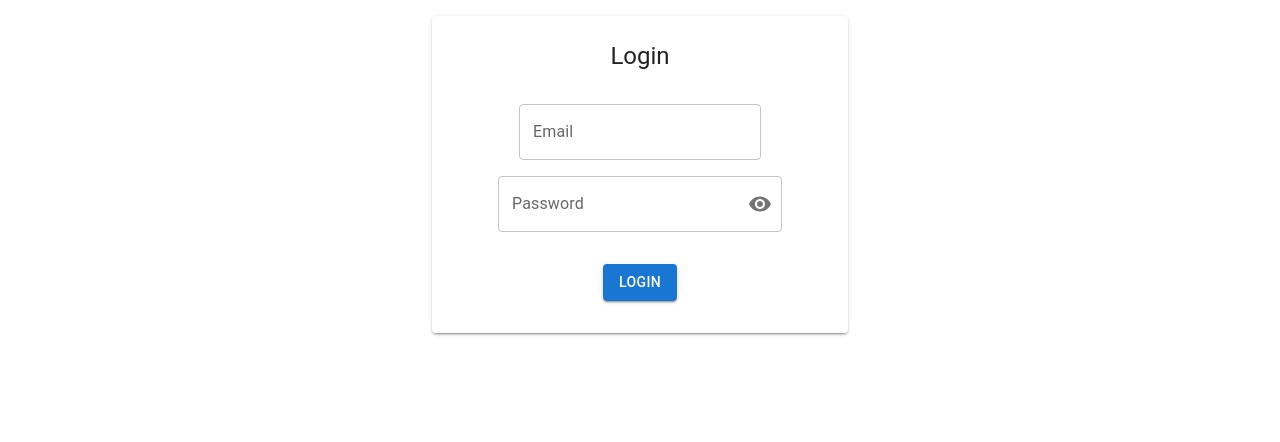
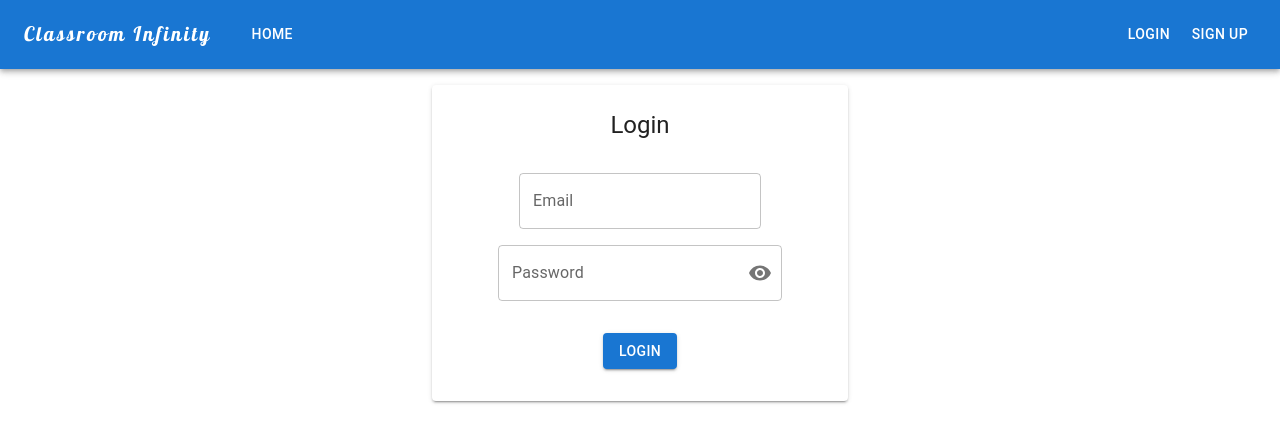
Before and after one commit to rawdaymohamed/Classroom-Infinity, a React (Create React App) app in the folder frontend/: page /login in a window 1280 px wide. Shown: the top 442 px of the page. Built offline with nearby package versions, Linux system fonts and the light colour scheme.

Commit message:
Feat: implemented NavBar component and added to all pages

```diff
--- a/frontend/public/index.html
+++ b/frontend/public/index.html
@@ -15,6 +15,12 @@
       user's mobile device or desktop. See https://developers.google.com/web/fundamentals/web-app-manifest/
     -->
     <link rel="manifest" href="%PUBLIC_URL%/manifest.json" />
+    <link rel="preconnect" href="https://fonts.googleapis.com" />
+    <link rel="preconnect" href="https://fonts.gstatic.com" crossorigin />
+    <link
+      href="https://fonts.googleapis.com/css2?family=Lobster&display=swap"
+      rel="stylesheet"
+    />
     <!--
       Notice the use of %PUBLIC_URL% in the tags above.
       It will be replaced with the URL of the `public` folder during the build.
--- a/frontend/src/App.js
+++ b/frontend/src/App.js
@@ -1,4 +1,5 @@
 import { Routes, Route } from 'react-router';
+import NavBar from './core/NavBar';
 import NotFound from './core/NotFound';
 import Login from './auth/Login';
 const Home = () => <>Home</>;
--- a/frontend/src/auth/Login.js
+++ b/frontend/src/auth/Login.js
@@ -17,7 +17,24 @@ import Typography from '@mui/material/Typography';
 import useInput from '../hooks/useInput';
 import { login } from './api-auth';
 import { authenticate } from './auth-helper';
-
+const ErrorMsg = ({ error }) => {
+  return (
+    <Typography
+      component='p'
+      color='error'
+      sx={{
+        display: 'flex',
+        alignItems: 'center',
+        justifyContent: 'center',
+      }}
+    >
+      <ErrorIcon color='error' sx={{ mr: '3px' }}>
+        error
+      </ErrorIcon>
+      {error}
+    </Typography>
+  );
+};
 const Login = () => {
   const [passwordProps, resetPassword] = useInput('');
   const [emailProps, resetEmail] = useInput('');
@@ -90,22 +107,7 @@ const Login = () => {
                 />
               </FormControl>
             </div>
-            {error && (
-              <Typography
-                component='p'
-                color='error'
-                sx={{
-                  display: 'flex',
-                  alignItems: 'center',
-                  justifyContent: 'center',
-                }}
-              >
-                <ErrorIcon color='error' sx={{ mr: '3px' }}>
-                  error
-                </ErrorIcon>
-                {error}
-              </Typography>
-            )}
+            {error && <ErrorMsg error={error} />}
           </Box>
         </CardContent>
         <CardActions sx={{ justifyContent: 'center', mb: 2 }}>
--- /dev/null
+++ b/frontend/src/core/NavBar.js
@@ -0,0 +1,207 @@
+import * as React from 'react';
+import AppBar from '@mui/material/AppBar';
+import Box from '@mui/material/Box';
+import Toolbar from '@mui/material/Toolbar';
+import IconButton from '@mui/material/IconButton';
+import Typography from '@mui/material/Typography';
+import Menu from '@mui/material/Menu';
+import MenuIcon from '@mui/icons-material/Menu';
+import Container from '@mui/material/Container';
+import Avatar from '@mui/material/Avatar';
+import { Link as RouterLink, useNavigate } from 'react-router-dom';
+import { isAuthenticated } from '../auth/auth-helper';
+import Tooltip from '@mui/material/Tooltip';
+import MenuItem from '@mui/material/MenuItem';
+import AdbIcon from '@mui/icons-material/Adb';
+
+import { Button, Link } from '@mui/material';
+import { clearJWT } from '../auth/auth-helper';
+
+const NavBar = () => {
+  const [anchorElNav, setAnchorElNav] = React.useState(null);
+  const [anchorElUser, setAnchorElUser] = React.useState(null);
+
+  const navigate = useNavigate();
+  const handleOpenNavMenu = (event) => {
+    setAnchorElNav(event.currentTarget);
+  };
+  const handleOpenUserMenu = (event) => {
+    setAnchorElUser(event.currentTarget);
+  };
+
+  const handleCloseNavMenu = () => {
+    setAnchorElNav(null);
+  };
+
+  const handleCloseUserMenu = () => {
+    setAnchorElUser(null);
+  };
+
+  const preventDefault = (e) => e.preventDefault();
+  return (
+    <AppBar position='static' sx={{ mb: 2 }}>
+      <Container maxWidth='xl'>
+        <Toolbar disableGutters>
+          <Typography
+            variant='h6'
+            noWrap
+            component={RouterLink}
+            to='/'
+            sx={{
+              mr: 4,
+              display: { xs: 'none', md: 'flex' },
+              fontFamily: 'Lobster',
+              letterSpacing: '.15rem',
+              color: 'inherit',
+              textDecoration: 'none',
+            }}
+          >
+            Classroom Infinity
+          </Typography>
+
+          <Box sx={{ flexGrow: 1, display: { xs: 'flex', md: 'none' } }}>
+            <IconButton
+              size='large'
+              aria-label='account of current user'
+              aria-controls='menu-appbar'
+              aria-haspopup='true'
+              onClick={handleOpenNavMenu}
+              color='inherit'
+            >
+              <MenuIcon />
+            </IconButton>
+            <Menu
+              id='menu-appbar'
+              anchorEl={anchorElNav}
+              anchorOrigin={{
+                vertical: 'bottom',
+                horizontal: 'left',
+              }}
+              keepMounted
+              transformOrigin={{
+                vertical: 'top',
+                horizontal: 'left',
+              }}
+              open={Boolean(anchorElNav)}
+              onClose={handleCloseNavMenu}
+              sx={{
+                display: { xs: 'block', md: 'none' },
+              }}
+            >
+              <MenuItem
+                onClick={(e) => {
+                  handleCloseNavMenu();
+                  preventDefault(e);
+                }}
+              >
+                <Link
+                  textAlign='center'
+                  component={RouterLink}
+                  to='/'
+                  underline='none'
+                >
+                  Home
+                </Link>
+              </MenuItem>
+            </Menu>
+          </Box>
+
+          <Typography
+            variant='h5'
+            noWrap
+            component={RouterLink}
+            to='/'
+            sx={{
+              mr: 2,
+              display: { xs: 'flex', md: 'none' },
+              flexGrow: 1,
+              fontFamily: 'Lobster',
+              letterSpacing: '.15rem',
+              color: 'inherit',
+              textDecoration: 'none',
+            }}
+          >
+            Classroom Infinity
+          </Typography>
+          <Box sx={{ flexGrow: 1, display: { xs: 'none', md: 'flex' } }}>
+            <Button
+              to='/'
+              underline='none'
+              component={RouterLink}
+              sx={{ my: 2, color: 'white', display: 'block' }}
+            >
+              Home
+            </Button>
+          </Box>
+          {!isAuthenticated() && (
+            <>
+              <Button
+                to='/login'
+                underline='none'
+                component={RouterLink}
+                sx={{ my: 2, color: 'white', display: 'block' }}
+              >
+                Login
+              </Button>
+              <Button
+                to='/signup'
+                underline='none'
+                component={RouterLink}
+                sx={{ my: 2, color: 'white', display: 'block' }}
+              >
+                Sign up
+              </Button>
+            </>
+          )}
+          {isAuthenticated() && (
+            <Box sx={{ flexGrow: 0 }}>
+              <Tooltip title='Open settings'>
+                <IconButton onClick={handleOpenUserMenu} sx={{ p: 0 }}>
+                  <Avatar
+                    alt={`${isAuthenticated().user.name} avatar`}
+                    src={`/api/users/${isAuthenticated().user._id}/photo`}
+                  />
+                </IconButton>
+              </Tooltip>
+              <Menu
+                sx={{ mt: '45px' }}
+                id='menu-appbar'
+                anchorEl={anchorElUser}
+                anchorOrigin={{
+                  vertical: 'top',
+                  horizontal: 'right',
+                }}
+                keepMounted
+                transformOrigin={{
+                  vertical: 'top',
+                  horizontal: 'right',
+                }}
+                open={Boolean(anchorElUser)}
+                onClose={handleCloseUserMenu}
+              >
+                <MenuItem
+                  component={RouterLink}
+                  to={`/users/${isAuthenticated().user._id}/profile`}
+                  onClick={handleCloseUserMenu}
+                >
+                  <Typography textAlign='center'>My Profile</Typography>
+                </MenuItem>
+                <MenuItem
+                  onClick={() => {
+                    handleCloseUserMenu();
+                    clearJWT(() => {
+                      navigate('/');
+                    });
+                  }}
+                >
+                  <Typography textAlign='center'>Logout</Typography>
+                </MenuItem>
+              </Menu>
+            </Box>
+          )}
+        </Toolbar>
+      </Container>
+    </AppBar>
+  );
+};
+export default NavBar;
--- a/frontend/src/index.js
+++ b/frontend/src/index.js
@@ -2,12 +2,14 @@ import React from 'react';
 import ReactDOM from 'react-dom/client';
 import './index.css';
 import App from './App';
+import NavBar from './core/NavBar';
 import reportWebVitals from './reportWebVitals';
 import { BrowserRouter } from 'react-router-dom';
 const root = ReactDOM.createRoot(document.getElementById('root'));
 root.render(
   <React.StrictMode>
     <BrowserRouter>
+      <NavBar />
       <App />
     </BrowserRouter>
   </React.StrictMode>
```
Also changed, not shown: 1 other file (tests, documents, lock files or other folders).
